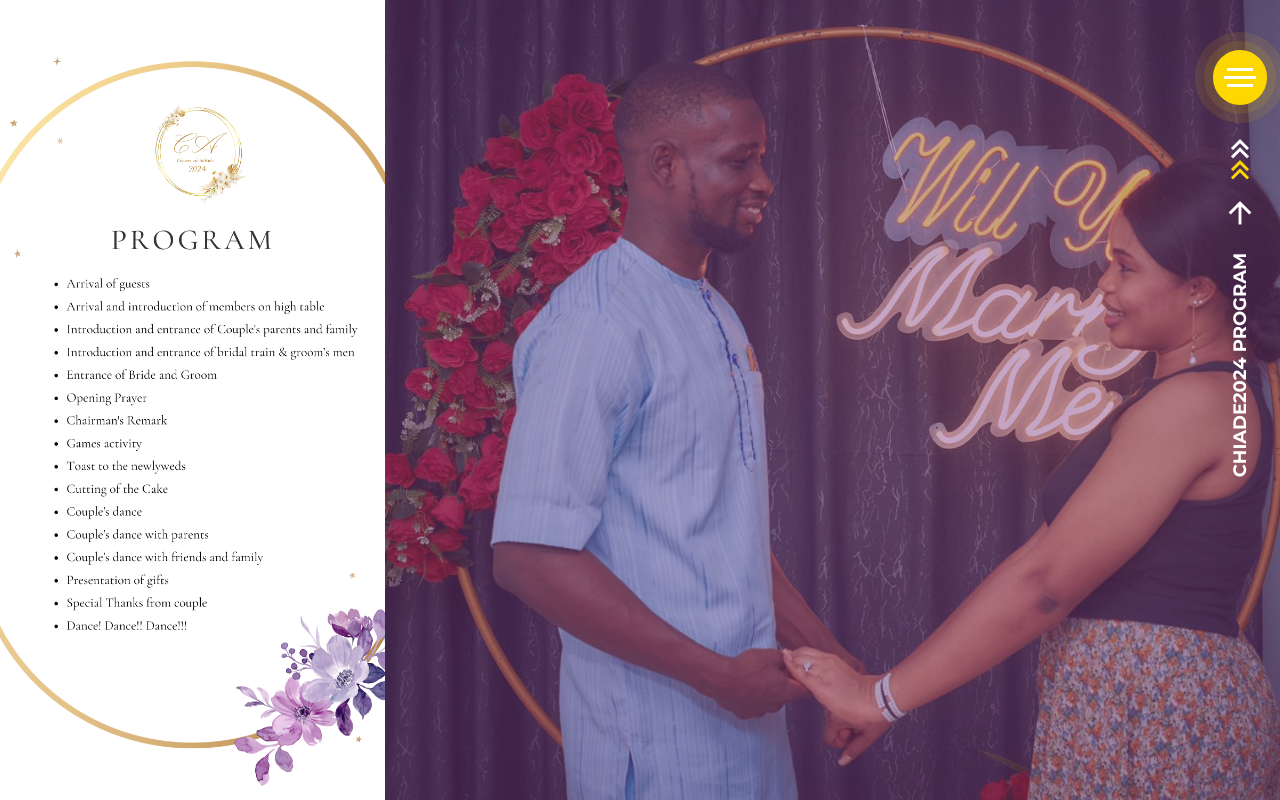
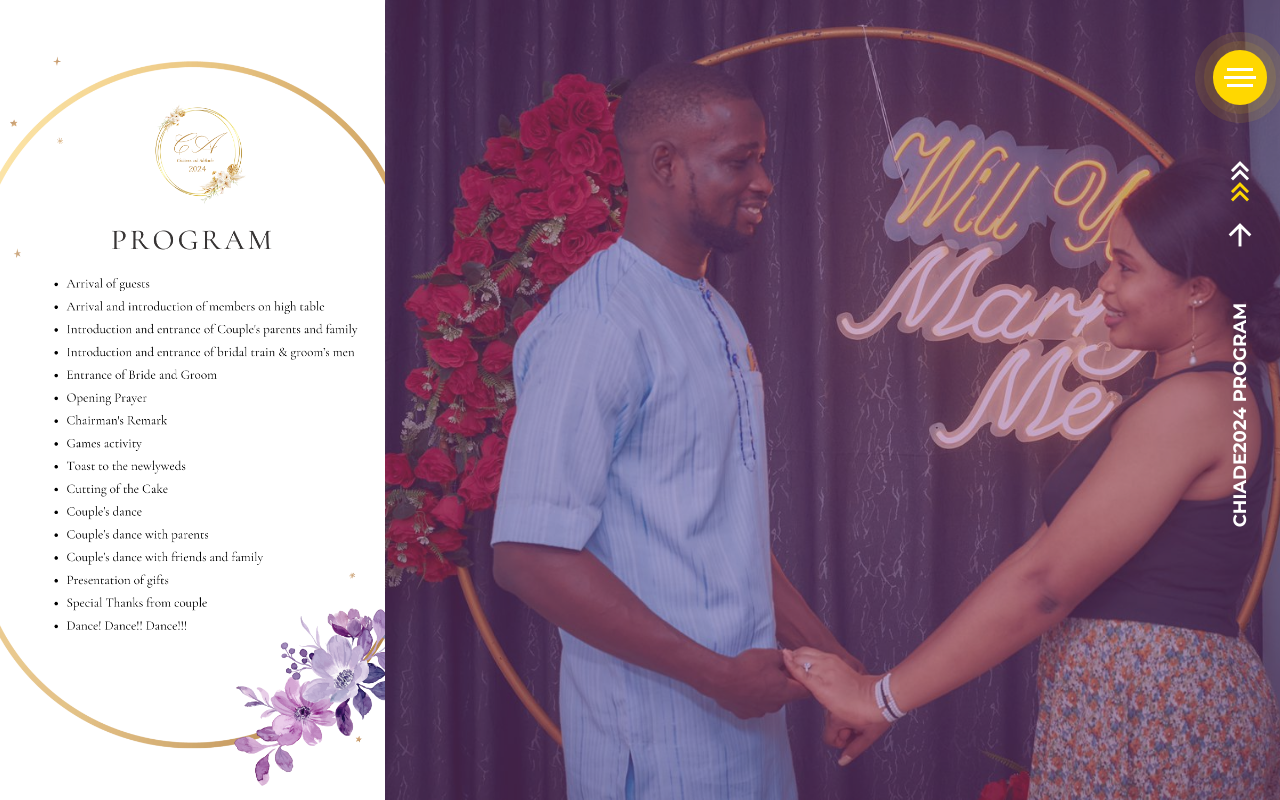
Before and after one commit to akinwumidi/loveblissom, a website: page index.html in a window 1280 px wide. Drawn offline with nearby package versions, Linux system fonts and the light colour scheme.

Commit message:
minor update:navigator UI position  bug fix

```diff
--- a/main.css
+++ b/main.css
@@ -87,6 +87,7 @@ body{
     display: flex;
     flex-direction: column;
     /* border: 2px solid tomato; */
+    transform: translateY(22px);
 }
 .navigator-arrow span:nth-child(2){
     color: var(--gold-color);
@@ -97,7 +98,7 @@ body{
 }
 .navigator-text{
     display: block;
-    transform: rotate(-90deg) translateX(-120px);
+    transform: rotate(-90deg) translateX(-170px);
     text-wrap: nowrap;
     /* transform-origin: top left; */
     /* transform: translateY(-40px); */
@@ -249,7 +250,7 @@ ol li{
 /* Animated Hamburger menu ends here */
 
 
-@media (min-width:768px) {
+@media (min-width:1025px) {
     .desktop-program-container{
         display: block;
     }
```
